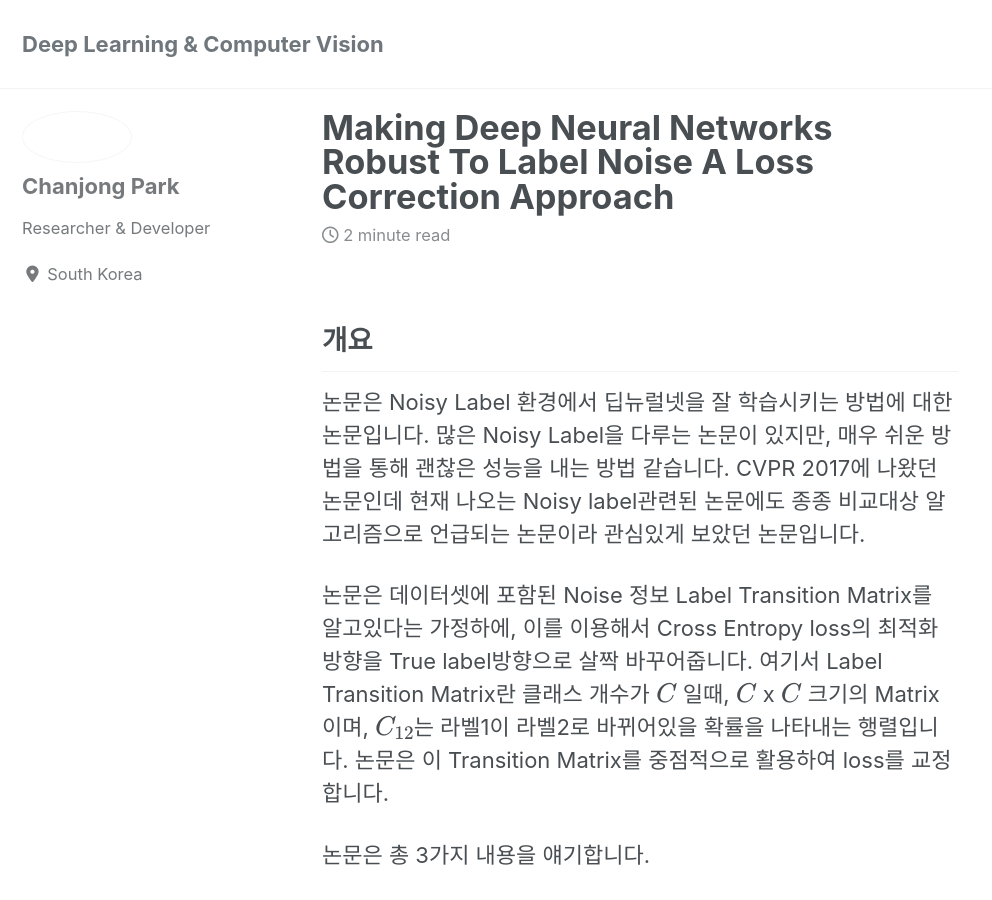
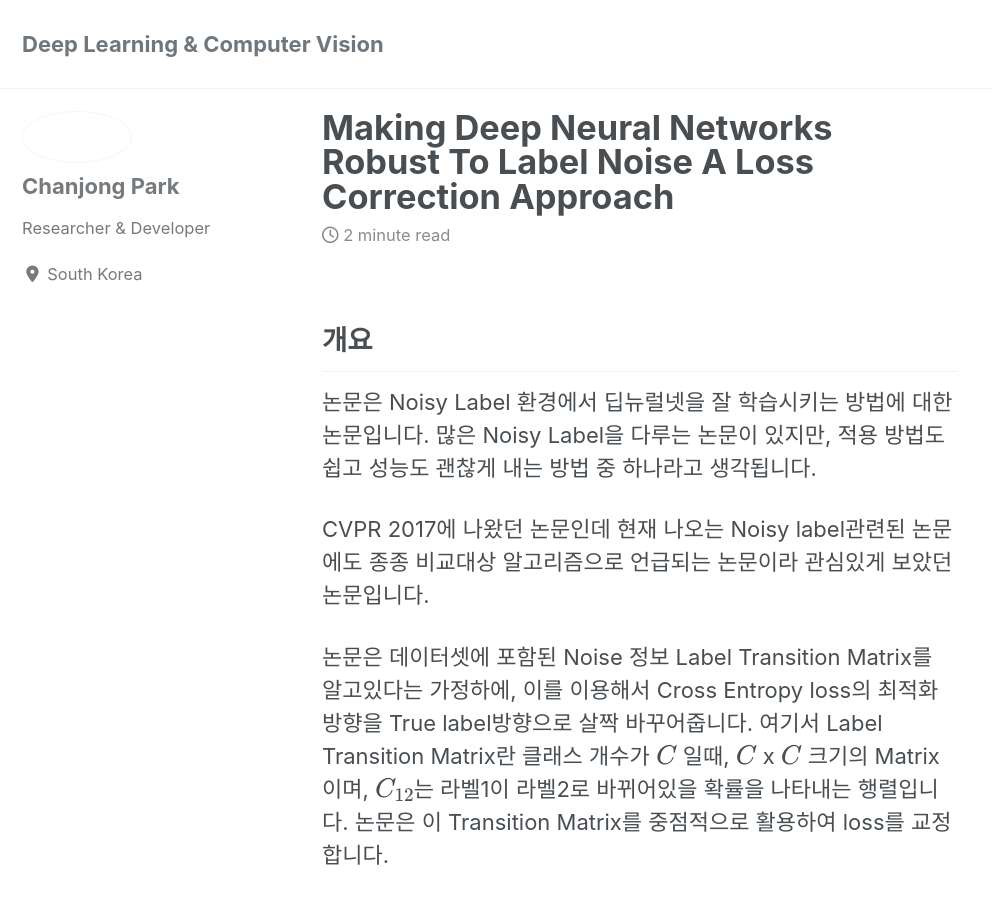
Before and after one commit to pcj8670/winnerus.github.io, a Jekyll site: the page built from _posts/2020-02-09-Making-Deep-Neural-Networks-Robust-to-Label-Noise-a-Loss-Correction-Approach.md, in a window 1280 px wide and 900 px high. Shown: the whole window, without its empty margins (0-992 px from the left). Built offline with Jekyll 4.4.1, drawn with Linux system fonts in a browser that asks for light colours; cached includes are drawn as plain includes; nearby versions of some CDN libraries; formulas are drawn with MathJax 3.

Commit message:
Update 2020-02-09-Making-Deep-Neural-Networks-Robust-to-Label-Noise-a-Loss-Correction-Approach.md

```diff
--- a/_posts/2020-02-09-Making-Deep-Neural-Networks-Robust-to-Label-Noise-a-Loss-Correction-Approach.md
+++ b/_posts/2020-02-09-Making-Deep-Neural-Networks-Robust-to-Label-Noise-a-Loss-Correction-Approach.md
@@ -5,7 +5,8 @@
 
 ## 개요
 논문은 Noisy Label 환경에서 딥뉴럴넷을 잘 학습시키는 방법에 대한 논문입니다.
-많은 Noisy Label을 다루는 논문이 있지만, 매우 쉬운 방법을 통해 괜찮은 성능을 내는 방법 같습니다.
+많은 Noisy Label을 다루는 논문이 있지만, 적용 방법도 쉽고 성능도 괜찮게 내는 방법 중 하나라고 생각됩니다.
+
 CVPR 2017에 나왔던 논문인데 현재 나오는 Noisy label관련된 논문에도 종종 비교대상 알고리즘으로 언급되는 논문이라 관심있게 보았던 논문입니다.
 
 
```
